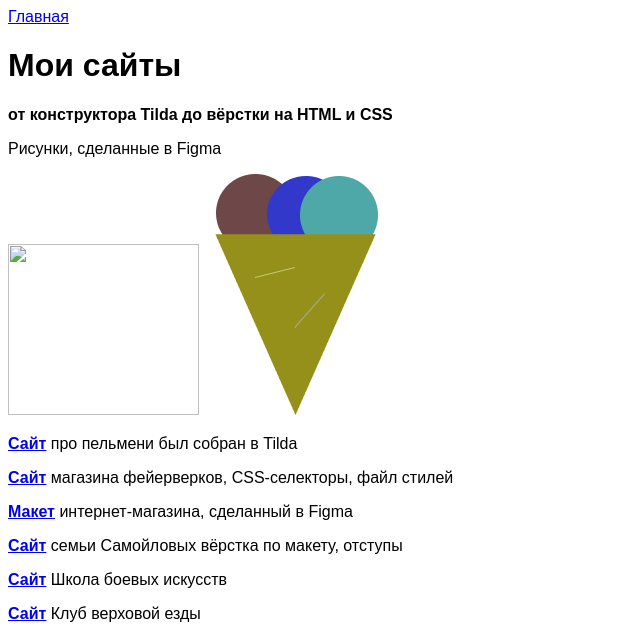
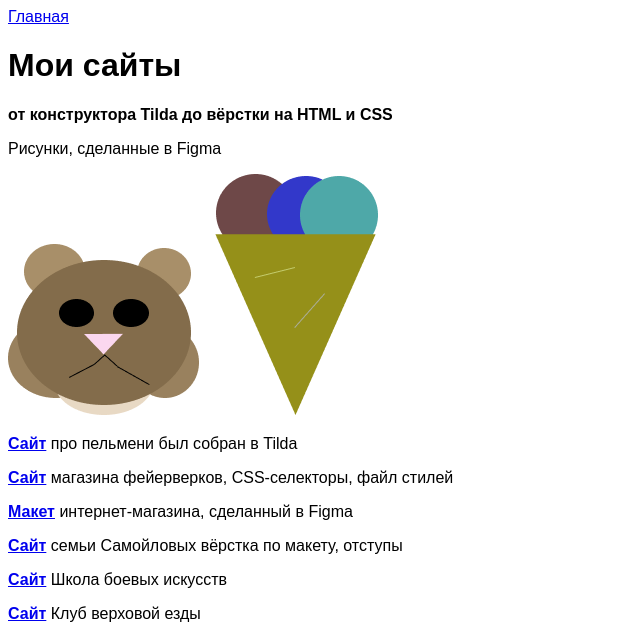
Before and after one commit to Billyjea/portfolio, a plain HTML site: page mysites.html in a window 1280 px wide. Shown: the top 636 px of the page, without its empty margins (0-640 px from the left). Drawn offline with Linux system fonts and the light colour scheme.

Commit message:
Update mysites.html

```diff
--- a/mysites.html
+++ b/mysites.html
@@ -11,7 +11,7 @@
       <h1>Мои сайты</h1>
       <p class="text-big"><b>от конструктора Tilda до вёрстки на HTML и CSS</b></p>
       <p>Рисунки, сделанные в Figma</p>
-      <img src=bear.png" width="191px" height="171px"/>
+      <img src="bear.png" width="191px" height="171px"/>
       <img src="icecream.png" width="185px" height="241px"/>
 
       <p><a class="link-text" href="http://pelmeshki-onelove.tilda.ws/"><b>Сайт</b></a> про пельмени был собран в Tilda</p>
```
